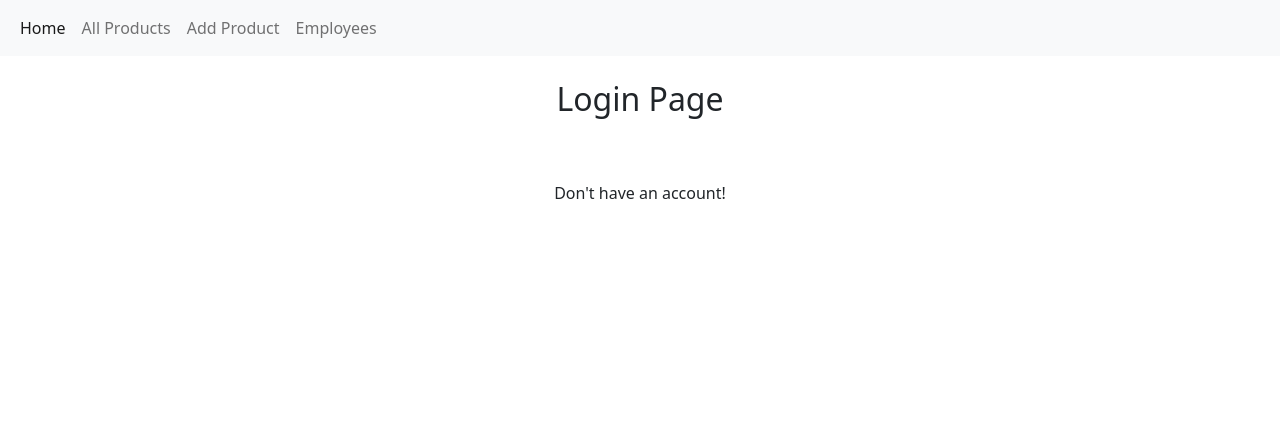
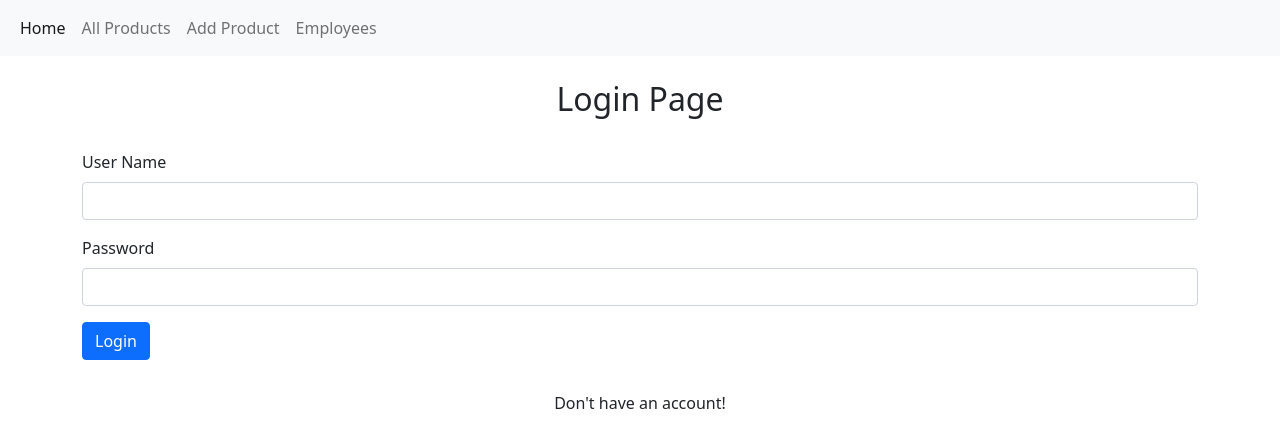
Before and after one commit to Dewan-Minhajul-Islam/AD_B01, a Django app: page / in a window 1280 px wide. Shown: the top 448 px of the page. Run offline with Django 5.2, Linux system fonts and the light colour scheme.

Commit message:
Valid User authenticate() and login() methods apply

```diff
--- a/ims_project/products/templates/home.html
+++ b/ims_project/products/templates/home.html
@@ -9,6 +9,7 @@
 
 {% block content %}
 
-    <center><h1>Welcome to our Product Management System</h1></center><br>
+    <center><h1>Welcome to our Product Management System</h1><br>
+    <h2>Hello! {{request.user.first_name}} {{request.user.last_name}}</h2></center><br><br>
 
 {% endblock content %}
--- a/ims_project/users/templates/login.html
+++ b/ims_project/users/templates/login.html
@@ -1,17 +1,30 @@
 {% extends 'layout/base.html' %}
 
-
 {% block title %}
-    Login
-{% endblock title %}
-
-
+  Login
+{% endblock %}
 
 {% block content %}
+  <center>
+    <h2>Login Page</h2>
+  </center><br />
 
-    <center><h2>Login Page</h2></center><br>
+  <form method="POST" enctype="multipart/form-data">
+    {% csrf_token %}
+    <div class="mb-3">
+      <label for="exampleInputEmail1" class="form-label">User Name</label>
+      <input type="text" name="u_name" class="form-control" id="exampleInputEmail1" aria-describedby="emailHelp" />
+    </div>
 
+    <div class="mb-3">
+      <label for="exampleInputPassword1" class="form-label">Password</label>
+      <input type="password" name="u_password" class="form-control" id="exampleInputPassword1" />
+    </div>
 
-    <br><center><a href="{% url 'register_page' %}" class="btn">Don't have an account!</a></center>
+    <button type="submit" class="btn btn-primary">Login</button>
+  </form>
 
-{% endblock content %}
+  <br /><center>
+    <a href="{% url 'register_page' %}" class="btn">Don't have an account!</a>
+  </center>
+{% endblock %}
--- a/ims_project/users/views.py
+++ b/ims_project/users/views.py
@@ -1,6 +1,6 @@
 from django.shortcuts import render, redirect
 from users.models import CustomUserModel
-
+from django.contrib.auth import authenticate, login
 
 
 # Create your views here.
@@ -39,4 +39,21 @@ def register_view(request):
 
 def login_view(request):
 
+    if request.method == 'POST':
+
+        lu_name = request.POST.get('u_name')
+        lu_password = request.POST.get('u_password')
+
+        log_user = authenticate(
+            request,
+            username = lu_name,
+            password = lu_password
+        )
+
+        if log_user:
+            login(request, log_user)
+            return redirect('home_page')
+        else:
+            print('Invalid Username or Password!')
+
     return render(request, 'login.html')
```
Also changed, not shown: ims_project/db.sqlite3.
